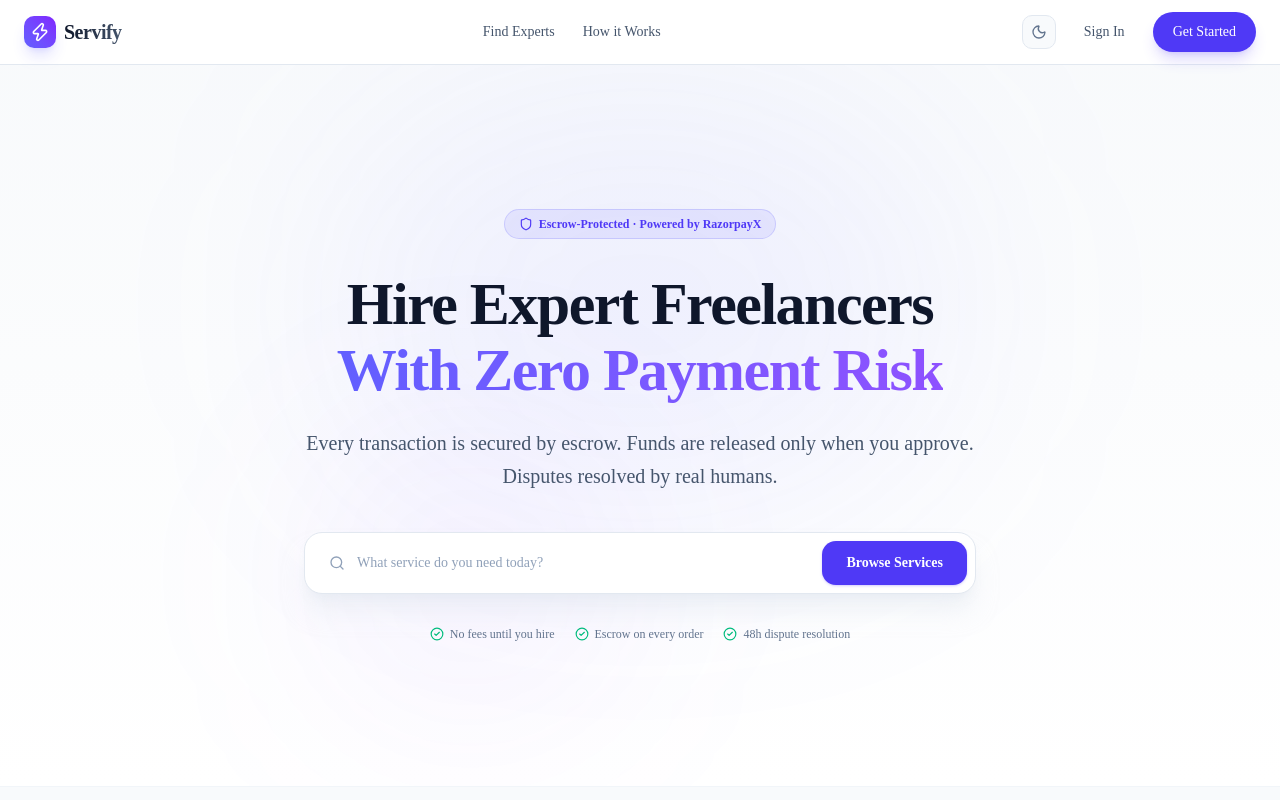
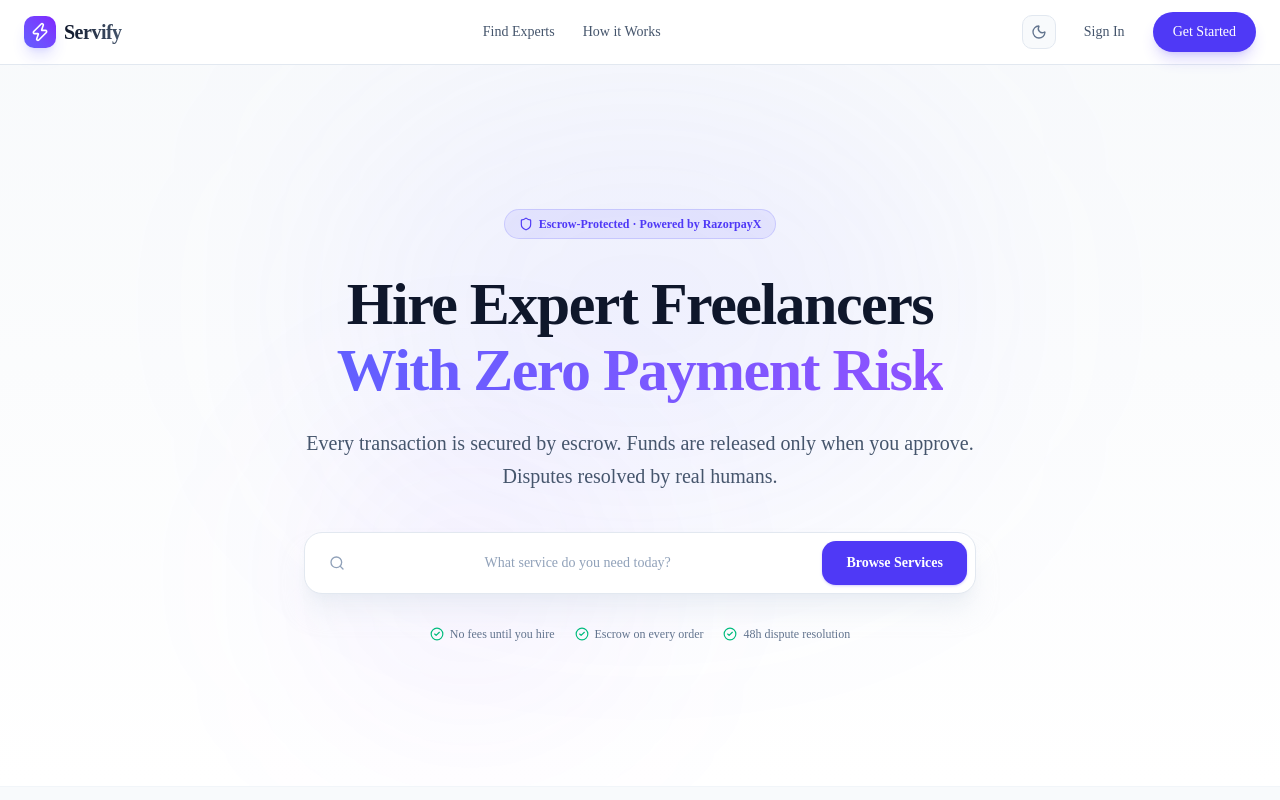
Before and after one commit to ramkanta/freelance-marketplace, a Next.js app in the folder frontend/: page / in a window 1280 px wide. Shown: the top 800 px of the page. Built offline with nearby package versions, Linux system fonts and the light colour scheme.

Commit message:
fix: remove onClick from landing page search input — wrap bar in Link to fix prerender error

```diff
--- a/frontend/src/app/page.tsx
+++ b/frontend/src/app/page.tsx
@@ -121,24 +121,20 @@ export default function Home() {
           </p>
 
           {/* Search bar */}
-          <div className="max-w-2xl mx-auto bg-white dark:bg-slate-900 border border-slate-200 dark:border-slate-800 rounded-2xl p-2 flex flex-col sm:flex-row gap-2 shadow-xl shadow-slate-200/50 dark:shadow-slate-950/80">
+          <Link
+            href="/services"
+            className="max-w-2xl mx-auto bg-white dark:bg-slate-900 border border-slate-200 dark:border-slate-800 rounded-2xl p-2 flex flex-col sm:flex-row gap-2 shadow-xl shadow-slate-200/50 dark:shadow-slate-950/80 cursor-text"
+          >
             <div className="flex-grow flex items-center gap-3 px-4 py-2">
               <Search className="w-4 h-4 text-slate-400 shrink-0" />
-              <input
-                type="text"
-                placeholder="What service do you need today?"
-                readOnly
-                className="w-full bg-transparent border-none text-slate-800 dark:text-slate-200 placeholder:text-slate-400 focus:outline-none text-sm cursor-pointer"
-                onClick={() => { window.location.href = '/services'; }}
-              />
+              <span className="w-full text-slate-400 text-sm select-none">
+                What service do you need today?
+              </span>
             </div>
-            <Link
-              href="/services"
-              className="bg-indigo-600 hover:bg-indigo-500 text-white font-semibold rounded-xl px-6 py-3 transition-colors text-sm text-center shadow-sm shadow-indigo-600/20"
-            >
+            <span className="bg-indigo-600 hover:bg-indigo-500 text-white font-semibold rounded-xl px-6 py-3 transition-colors text-sm text-center shadow-sm shadow-indigo-600/20">
               Browse Services
-            </Link>
-          </div>
+            </span>
+          </Link>
 
           {/* Trust signals */}
           <div className="flex flex-wrap items-center justify-center gap-5 mt-8 text-xs text-slate-500">
```
